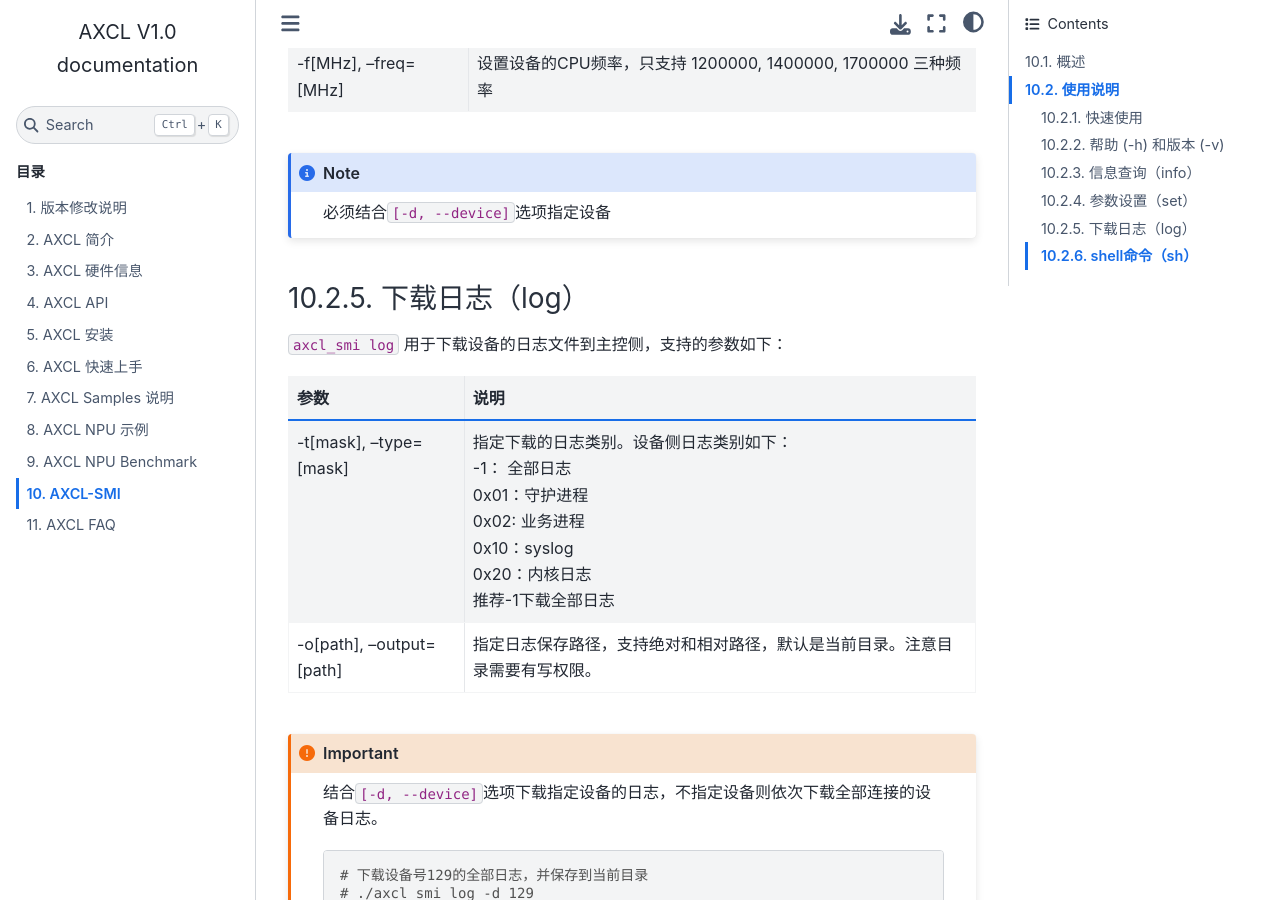
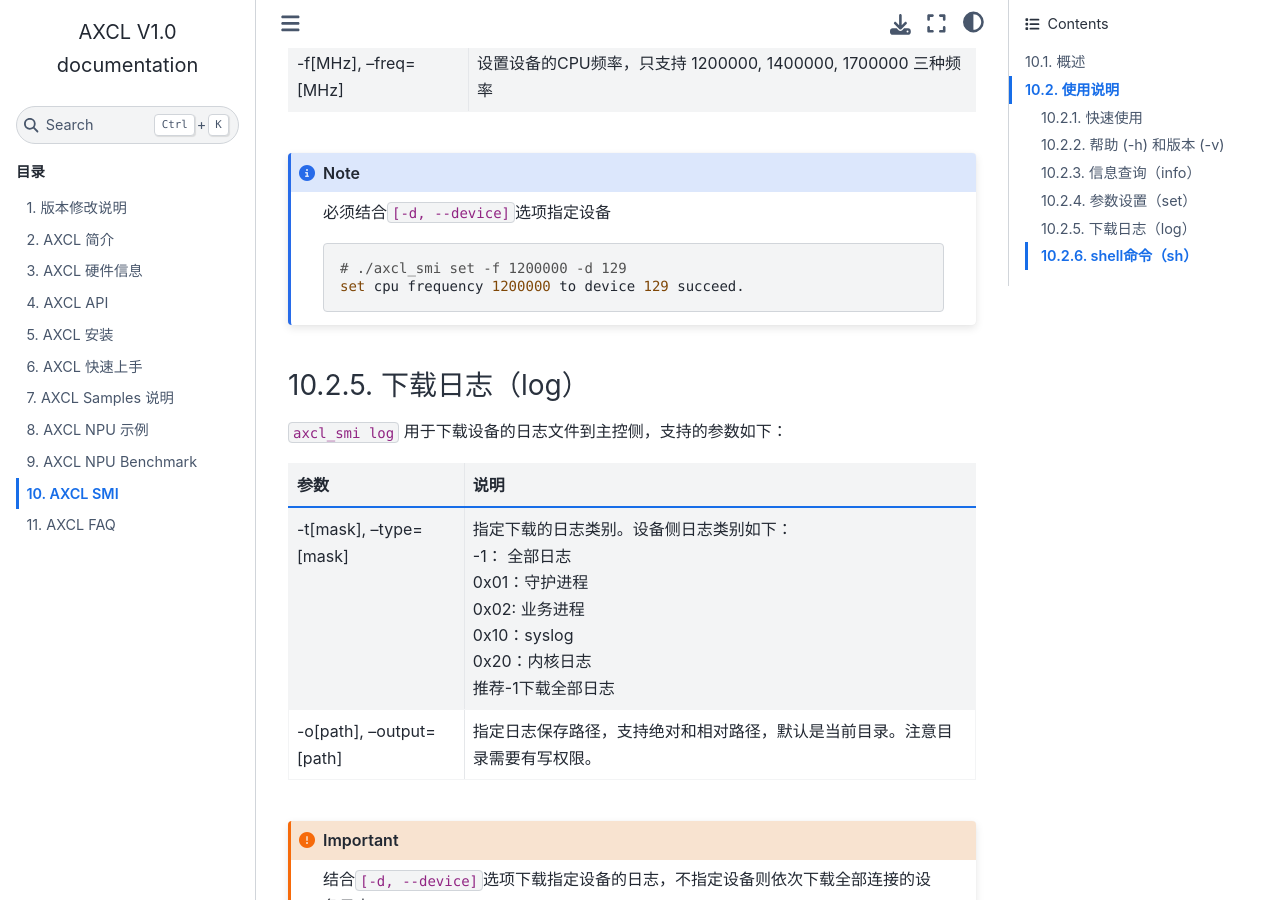
Before and after one commit to AXERA-TECH/axcl-docs, a Sphinx documentation site: the page built from source/doc_guide_axcl_smi.md, in a window 1280 px wide and 900 px high, scrolled down 3332 px. Built offline with Sphinx 7.4.7 and the Sphinx Book theme 1.1.4, drawn with Linux system fonts in a browser that asks for light colours; some of the changed text lies outside the part shown.

Commit message:
update axcl smi md

````diff
--- a/source/doc_guide_axcl_smi.md
+++ b/source/doc_guide_axcl_smi.md
@@ -1,4 +1,4 @@
-# AXCL-SMI
+# AXCL SMI
 
 ## 概述
 
@@ -132,6 +132,11 @@ CMM Remain          :  3126852 kiB
 
 必须结合`[-d, --device]`选项指定设备
 
+```bash
+# ./axcl_smi set -f 1200000 -d 129
+set cpu frequency 1200000 to device 129 succeed.
+```
+
 :::
 
 ### 下载日志（log）
@@ -196,7 +201,7 @@ CMM Remain          :  3126852 kiB
 :::{Important}
 
 - 必须结合`[-d, --device]`选项指定设备
-- shell命令参数如果包含`-`,`--`,`>`等字段，可以用双引号`"-l"`将命令和参数包含在一个字符串中，比如`axcl_smi sh "ls -l"`
+- shell命令参数如果包含`-`,`--`,`>`等字段，可以用双引号`"-l"`将命令和参数包含在一个字符串中，比如`axcl_smi sh "ls -l" -d 129`
 - 谨慎使用shell命令对设备进行配置
 
 :::
````
